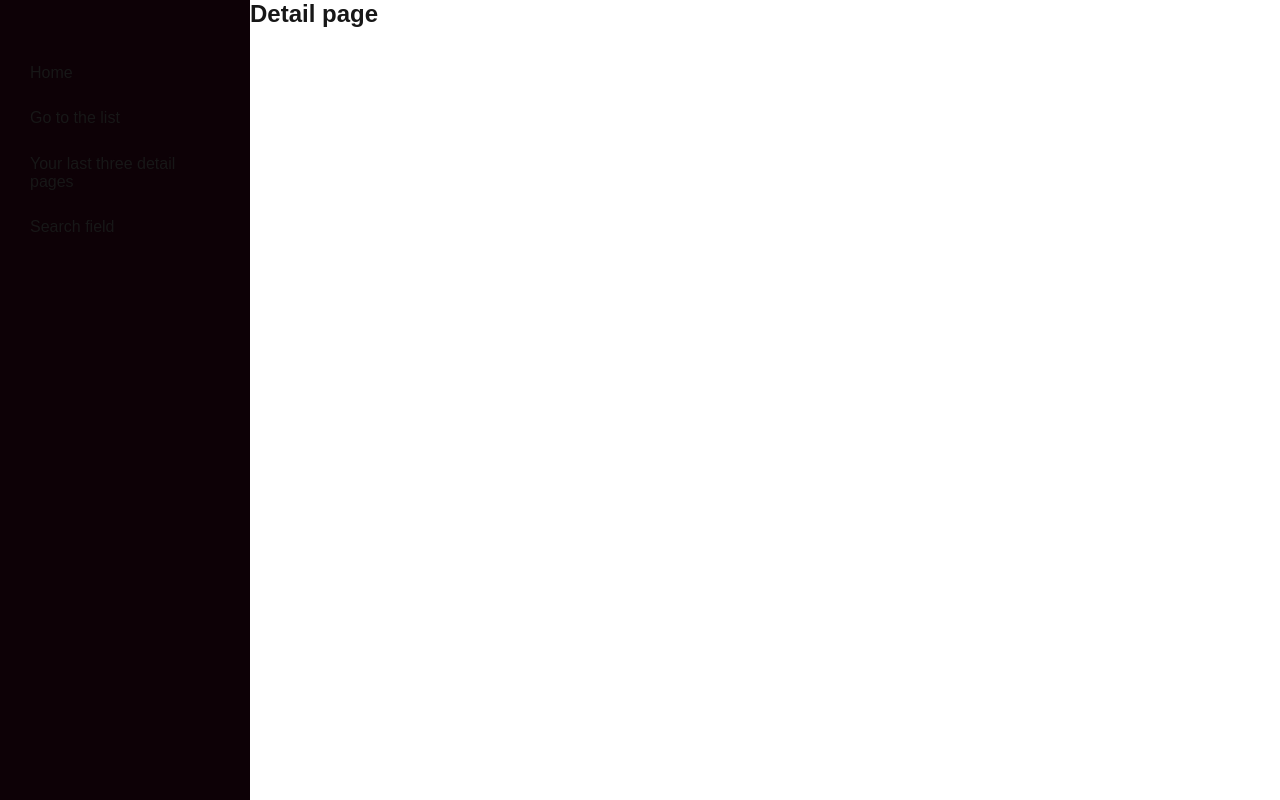
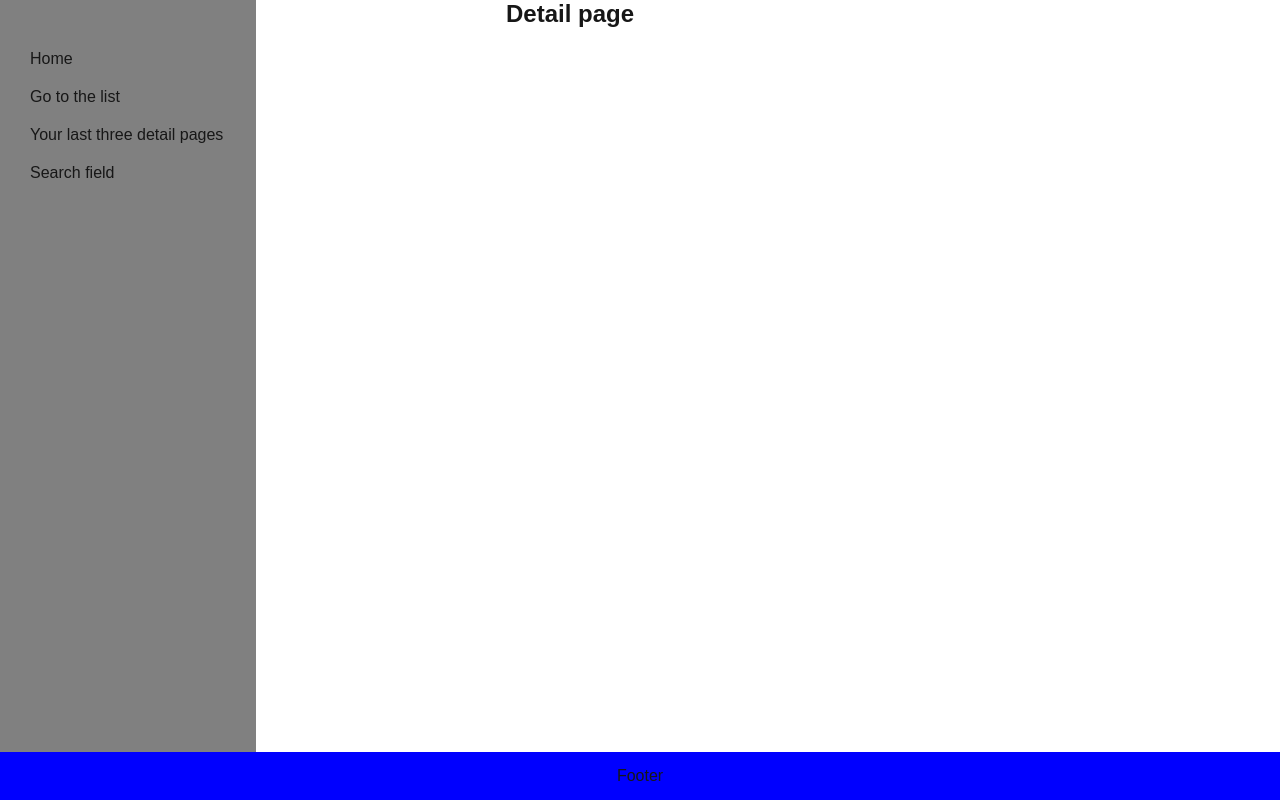
Before and after one commit to marta8919/rick-morty, a Next.js app: page /detail in a window 1280 px wide. Built offline with nearby package versions, Linux system fonts and the light colour scheme.

Commit message:
replaced flexbox for grid

```diff
--- /dev/null
+++ b/app/components/footer.tsx
@@ -0,0 +1,5 @@
+import style from "../page.module.css";
+
+export default function Footer() {
+  return <div className={style.footer}>Footer</div>;
+}
--- a/app/layout.tsx
+++ b/app/layout.tsx
@@ -2,7 +2,8 @@ import type { Metadata } from "next";
 import localFont from "next/font/local";
 import "./globals.css";
 import Header from "./components/header";
-import styles from './page.module.css'
+import styles from "./page.module.css";
+import Footer from "./components/footer";
 
 const geistSans = localFont({
   src: "./fonts/GeistVF.woff",
@@ -31,6 +32,7 @@ export default function RootLayout({
         <main className={styles.main}>
           <Header />
           {children}
+          <Footer />
         </main>
       </body>
     </html>
--- a/app/page.module.css
+++ b/app/page.module.css
@@ -1,3 +1,10 @@
+.main {
+  display: grid;
+  grid-template-columns: 20% 80%;
+  grid-template-rows: 94% auto;
+  height: 100vh;
+}
+
 .page {
   --gray-rgb: 0, 0, 0;
   --gray-alpha-200: rgba(var(--gray-rgb), 0.08);
@@ -6,43 +13,22 @@
   --button-primary-hover: #383838;
   --button-secondary-hover: #f2f2f2;
 
-  /* display: grid;
-  grid-template-rows: 20px 1fr 20px; */
+  font-family: var(--font-geist-sans);
   display: flex;
   align-items: center;
-  justify-items: center;
-  /* min-height: 100svh;
-  padding: 80px;
-  gap: 64px; */
-  font-family: var(--font-geist-sans);
+  justify-content: center;
+  overflow: hidden;
 }
 
 .header {
-  width: 250px;
-  position: absolute;
-  top: 0;
-  left: 0;
-  height: 100vh;
   padding: 50px 30px;
-  background-color: #0d0106;
+  background-color: grey;
 }
 
 .headerContent {
   display: flex;
   flex-direction: column;
-  min-height: 200px;
-  justify-content: space-around;
-}
-
-.footer {
-  position: absolute;
-  bottom: 0;
-  left: 250px;
-  padding: 30px;
-  width: calc(100vw - 250px);
-  display: flex;
-  align-items: center;
-  justify-content: space-around;
+  gap: 20px;
 }
 
 .carouselWrapper {
@@ -50,9 +36,6 @@
   flex-direction: column;
   align-items: center;
   justify-content: center;
-  height: 100vh;
-  width: 100vw;
-  /* padding-left: 250px; */
 }
 
 .indicators {
@@ -84,7 +67,7 @@
   background-color: grey;
 }
 
-@media (prefers-color-scheme: dark) {
+/* @media (prefers-color-scheme: dark) {
   .page {
     --gray-rgb: 255, 255, 255;
     --gray-alpha-200: rgba(var(--gray-rgb), 0.145);
@@ -93,66 +76,19 @@
     --button-primary-hover: #ccc;
     --button-secondary-hover: #1a1a1a;
   }
-}
-
-.main {
-  display: flex;
-  flex-direction: column;
-  gap: 32px;
-  grid-row-start: 2;
-}
-
-.ctas {
-  display: flex;
-  gap: 16px;
-}
-
-.ctas a {
-  appearance: none;
-  border-radius: 128px;
-  height: 48px;
-  padding: 0 20px;
-  border: none;
-  border: 1px solid transparent;
-  transition: background 0.2s, color 0.2s, border-color 0.2s;
-  cursor: pointer;
-  display: flex;
-  align-items: center;
-  justify-content: center;
-  font-size: 16px;
-  line-height: 20px;
-  font-weight: 500;
-}
-
-a.primary {
-  background: var(--foreground);
-  color: var(--background);
-  gap: 8px;
-}
-
-a.secondary {
-  border-color: var(--gray-alpha-200);
-  min-width: 180px;
-}
+} */
 
 .footer {
-  grid-row-start: 3;
+  grid-column-start: 1;
+  grid-column-end: span 3;
+  background-color: blue;
   display: flex;
-  gap: 24px;
-}
-
-.footer a {
-  display: flex;
+  justify-content: center;
   align-items: center;
-  gap: 8px;
-}
-
-.footer img {
-  flex-shrink: 0;
 }
 
 /* Enable hover only on non-touch devices */
-@media (hover: hover) and (pointer: fine) {
+/* @media (hover: hover) and (pointer: fine) {
   a.primary:hover {
     background: var(--button-primary-hover);
     border-color: transparent;
@@ -167,20 +103,16 @@ a.secondary {
     text-decoration: underline;
     text-underline-offset: 4px;
   }
-}
+} */
 
-@media (max-width: 600px) {
-  .page {
+/* @media (max-width: 600px) { */
+/* .page {
     padding: 32px;
     padding-bottom: 80px;
-  }
+  } */
 
-  .main {
+/* .main {
     align-items: center;
-  }
-
-  .main ol {
-    text-align: center;
   }
 
   .ctas {
@@ -208,4 +140,4 @@ a.secondary {
   .logo {
     filter: invert();
   }
-}
+} */
```
